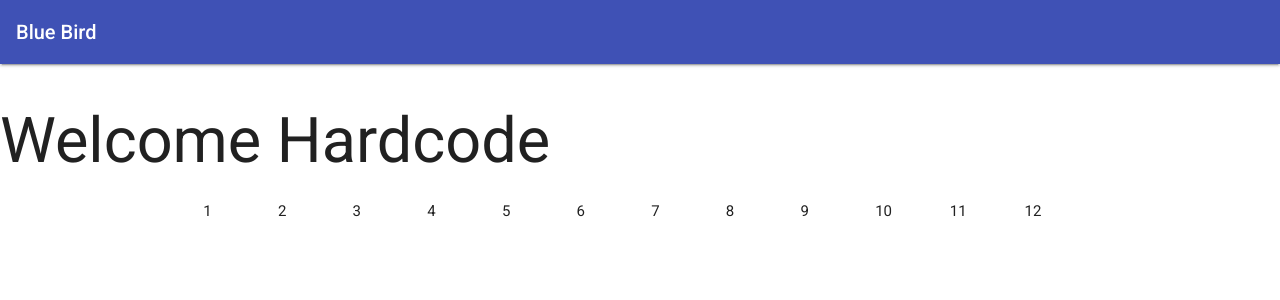
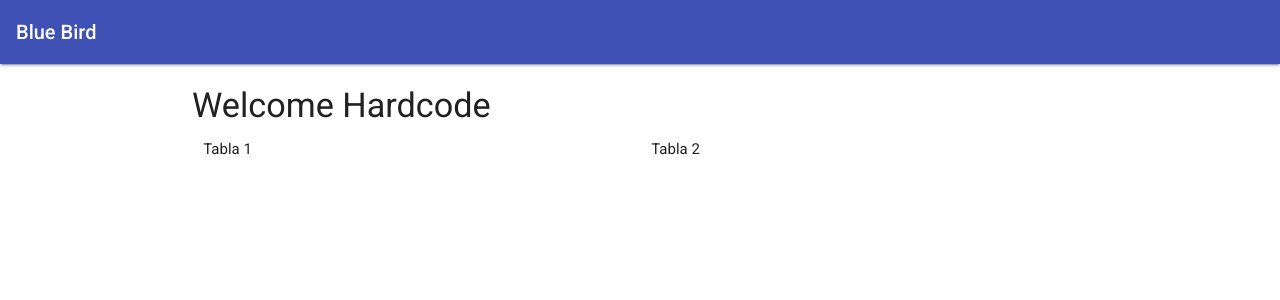
Before and after one commit to victorst79/BlueBird, an Angular app: page / in a window 1280 px wide. Shown: the top 300 px of the page. Built offline with nearby package versions, Linux system fonts and the light colour scheme.

Commit message:
Style with materialize added

```diff
--- a/src/app/app.module.ts
+++ b/src/app/app.module.ts
@@ -10,12 +10,14 @@ import { MatGridListModule } from '@angular/material/grid-list';
 import { DashboardComponent } from './dashboard/dashboard.component';
 import { HeaderComponent } from './header/header.component';
 import { MatTableModule } from '@angular/material/table';
+import { LoginComponent } from './login/login.component';
 
 @NgModule({
   declarations: [
     AppComponent,
     DashboardComponent,
-    HeaderComponent
+    HeaderComponent,
+    LoginComponent
   ],
   imports: [
     BrowserModule,
--- a/src/app/dashboard/dashboard.component.html
+++ b/src/app/dashboard/dashboard.component.html
@@ -1,19 +1,13 @@
 <section id="dashboard">
-  <h1>Welcome {{userName}}</h1>
   <div class="container">
+    <h4>Welcome {{userName}}</h4>
     <div class="row">
-      <div class="col s1">1</div>
-      <div class="col s1">2</div>
-      <div class="col s1">3</div>
-      <div class="col s1">4</div>
-      <div class="col s1">5</div>
-      <div class="col s1">6</div>
-      <div class="col s1">7</div>
-      <div class="col s1">8</div>
-      <div class="col s1">9</div>
-      <div class="col s1">10</div>
-      <div class="col s1">11</div>
-      <div class="col s1">12</div>
+      <div class="col s6">
+        Tabla 1
+      </div>
+      <div class="col s6">
+        Tabla 2
+      </div>
     </div>
   </div>
 </section>
--- /dev/null
+++ b/src/app/login/login.component.html
@@ -0,0 +1 @@
+<p>login works!</p>
--- /dev/null
+++ b/src/app/login/login.component.ts
@@ -0,0 +1,15 @@
+import { Component, OnInit } from '@angular/core';
+
+@Component({
+  selector: 'app-login',
+  templateUrl: './login.component.html',
+  styleUrls: ['./login.component.scss']
+})
+export class LoginComponent implements OnInit {
+
+  constructor() { }
+
+  ngOnInit() {
+  }
+
+}
```
Also changed, not shown: src/app/login/login.component.scss (added), 1 other file (tests, documents, lock files or other folders).
